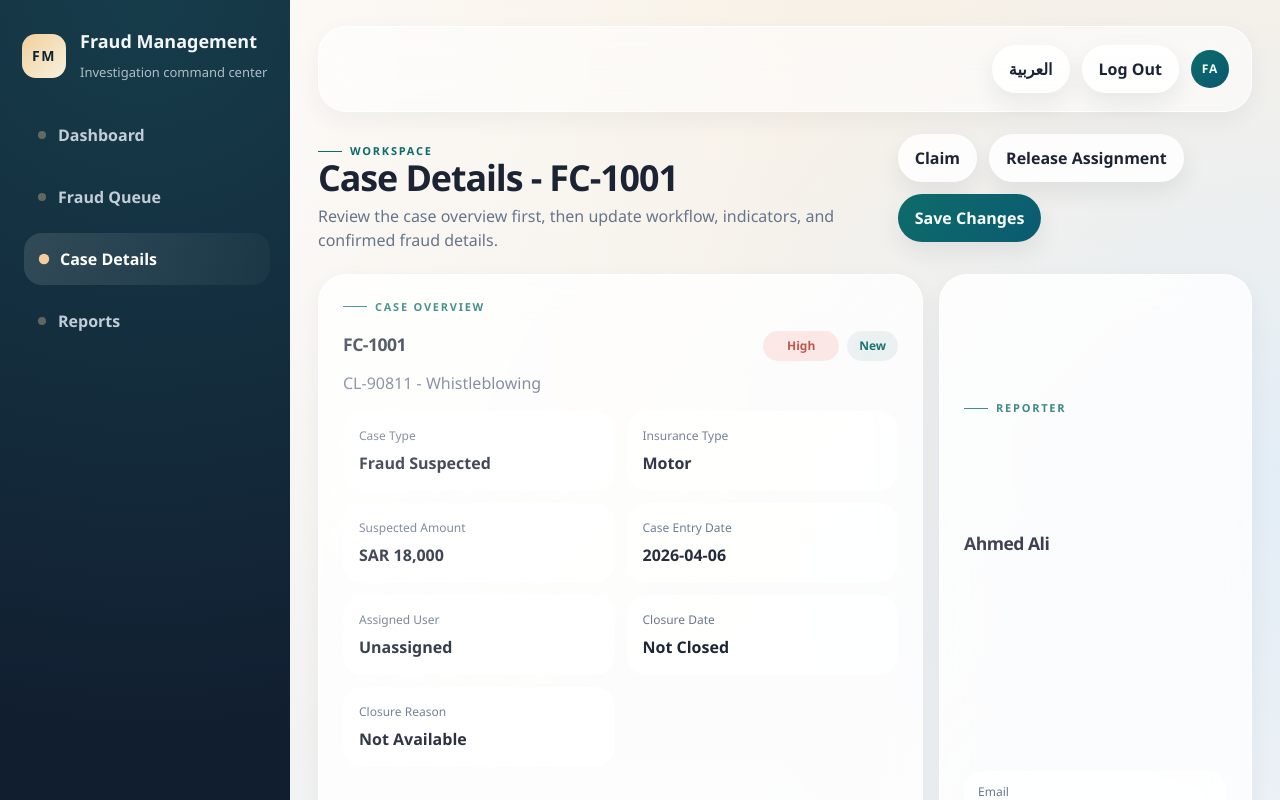
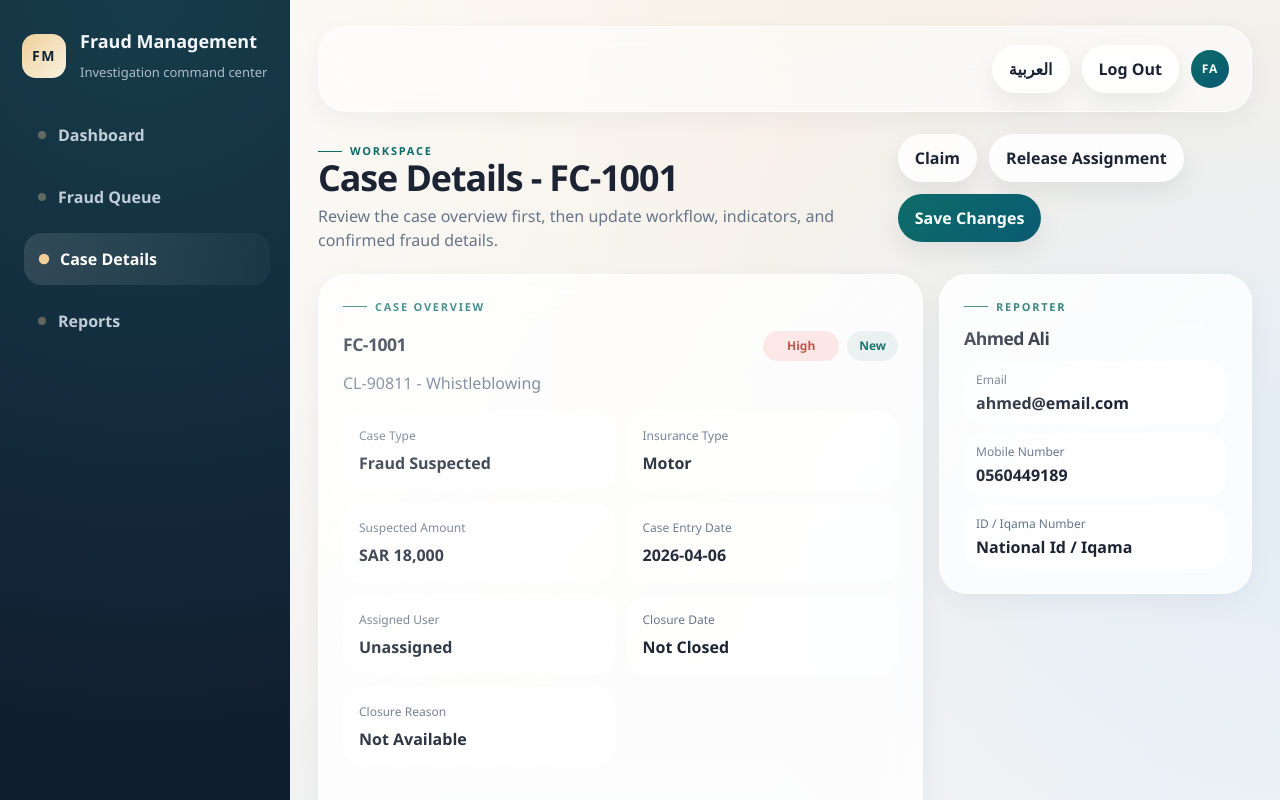
Before and after one commit to ElbahriHeni/fraud-web-complete, a React (Vite) app: page /app/cases/FC-1001 in a window 1280 px wide. Shown: the top 800 px of the page. Built offline with nearby package versions, Linux system fonts and the light colour scheme.

Commit message:
Refine CSS styles for case cards and layout
Adjusted alignment and gap properties for various cards.

```diff
--- a/src/styles.css
+++ b/src/styles.css
@@ -771,6 +771,7 @@ tbody tr:hover {
   grid-template-columns: minmax(0, 1.45fr) minmax(280px, 0.75fr);
   gap: 16px;
   margin-bottom: 20px;
+  align-items: start;
 }
 
 .case-overview-card,
@@ -778,6 +779,10 @@ tbody tr:hover {
 .case-quick-notes {
   display: grid;
   gap: 16px;
+}
+
+.case-contact-card {
+  align-self: start;
 }
 
 .case-overview-top {
@@ -1136,16 +1141,16 @@ label span {
 }
 
 .compact-reporter-card {
-  gap: 12px;
+  gap: 10px;
 }
 
 .case-contact-list.compact {
-  gap: 10px;
+  gap: 8px;
 }
 
 .case-contact-list.compact > div {
-  padding: 12px 14px;
-  gap: 4px;
+  padding: 10px 12px;
+  gap: 2px;
 }
 
 .case-overview-card textarea:disabled {
```
